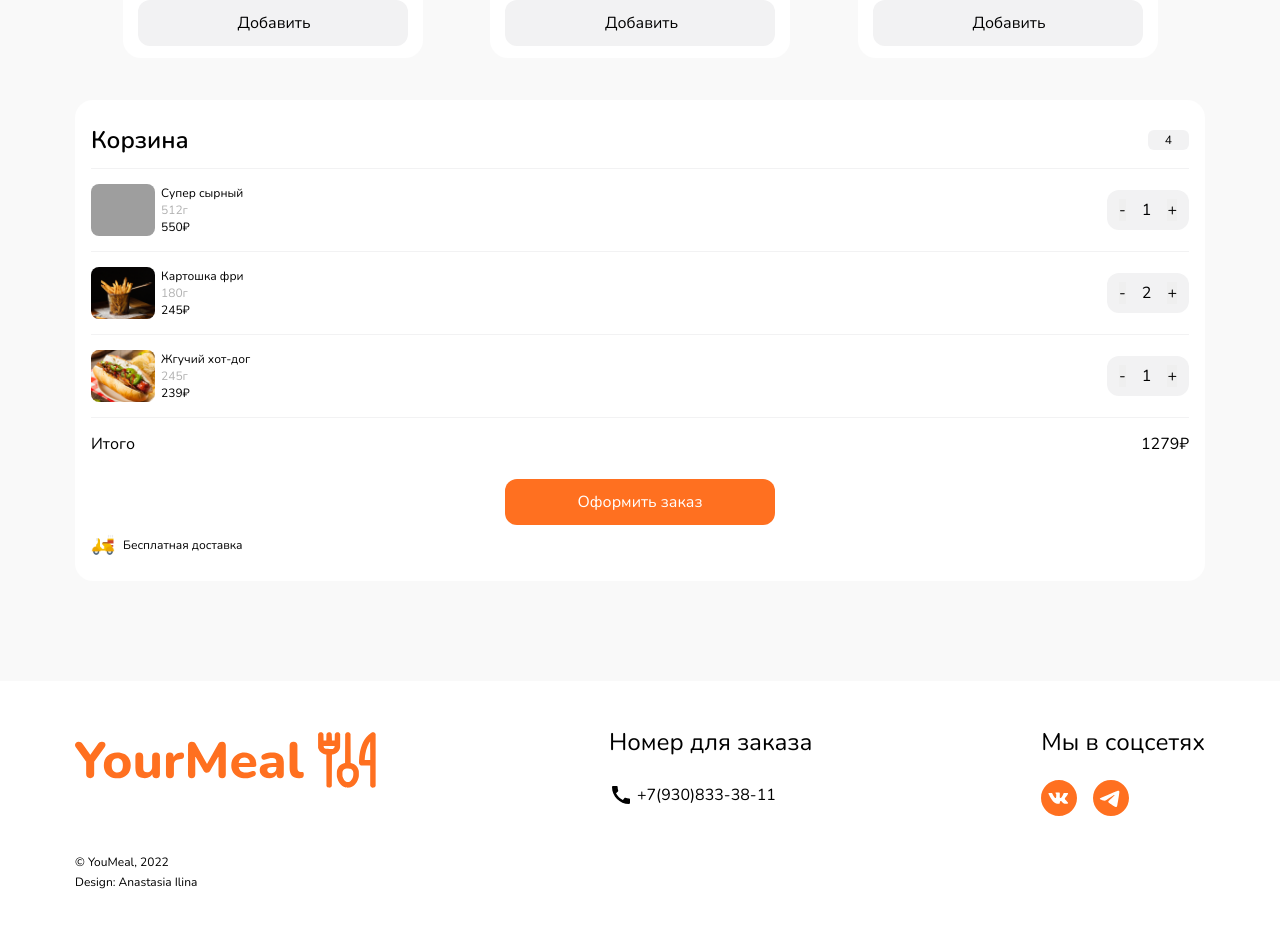
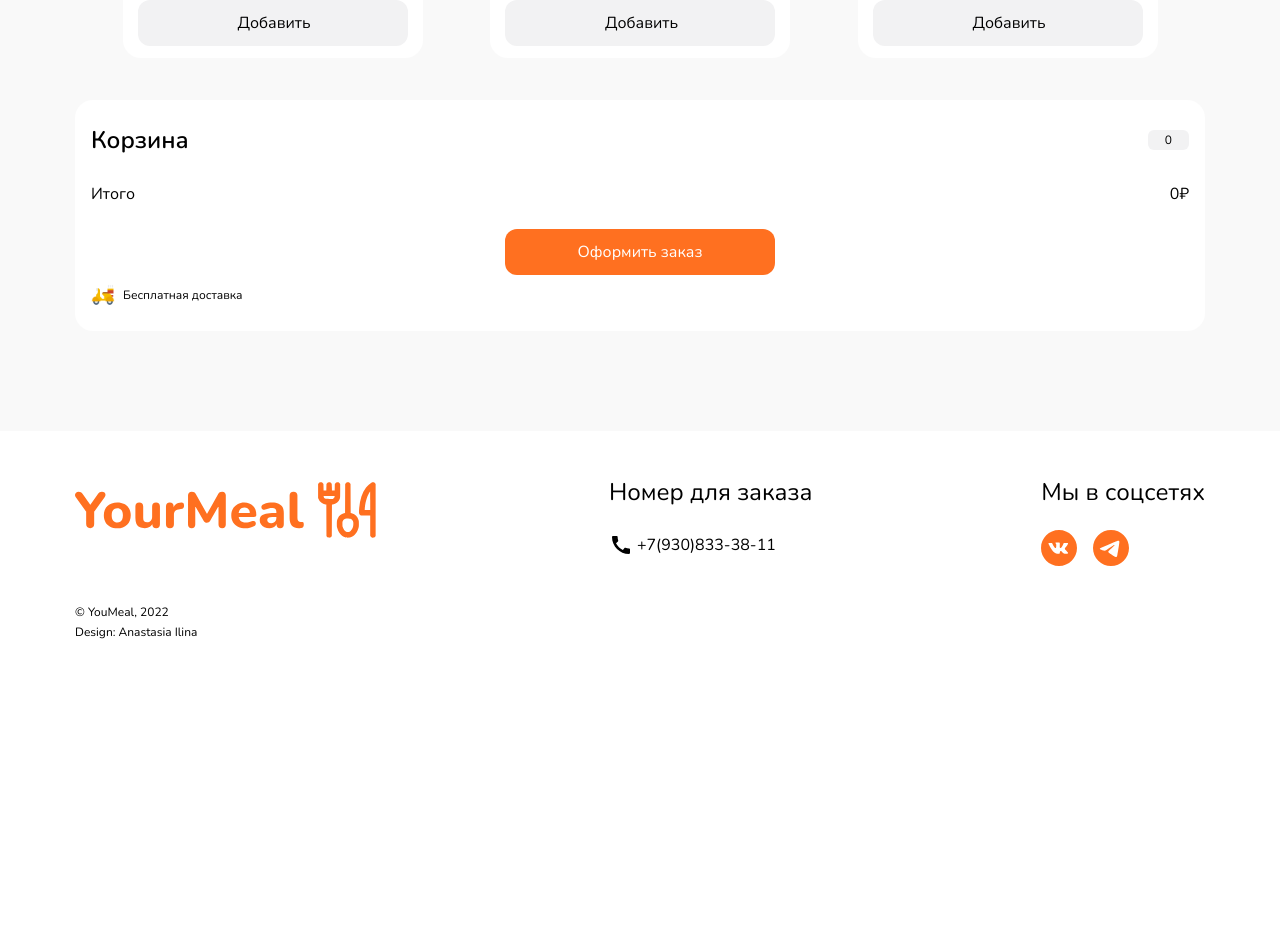
Before and after one commit to Shist/burgers-site, a React (Create React App) app: page / in a window 1280 px wide. Shown: the part 1780-2708 px from the top of the page. After the commit the page ends 2460 px from the top, so only its background shows below. Built offline with nearby package versions, Linux system fonts and the light colour scheme; grey boxes are pictures that could not be loaded.

Commit message:
Now by default the basket with items is empty

```diff
--- a/src/components/Main/Main.jsx
+++ b/src/components/Main/Main.jsx
@@ -14,32 +14,7 @@ function Main() {
       : "burgers"
   );
 
-  const [basketData, setBasketData] = useState({
-    burger2: {
-      uniqueCategoryId: "burgers",
-      uniqueFoodKey: "burger2",
-      label: "Супер сырный",
-      weight: 512,
-      price: 550,
-      amount: 1,
-    },
-    snack2: {
-      uniqueCategoryId: "snacks",
-      uniqueFoodKey: "snack2",
-      label: "Картошка фри",
-      weight: 180,
-      price: 245,
-      amount: 2,
-    },
-    hotDog2: {
-      uniqueCategoryId: "hotDogs",
-      uniqueFoodKey: "hotDog2",
-      label: "Жгучий хот-дог",
-      weight: 245,
-      price: 239,
-      amount: 1,
-    },
-  });
+  const [basketData, setBasketData] = useState({});
 
   const categoryIdInArr = jsonData.categoryItems
     .map((item) => item.uniqueCategoryId)
```
